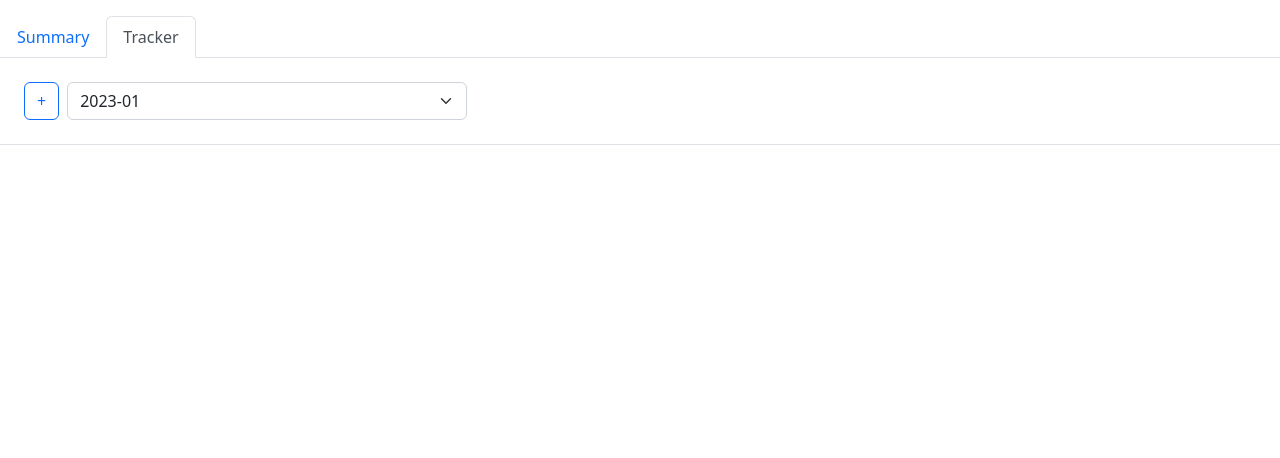
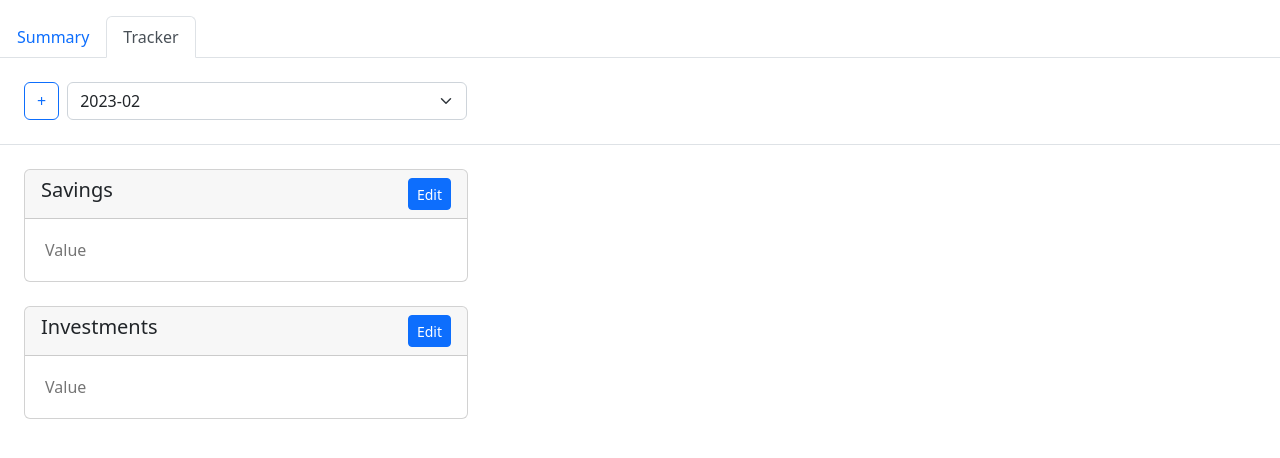
Before and after one commit to barbarathorslund/asset-tracker, a React (Create React App) app: page / in a window 1280 px wide. Both pictures are taken after a click on the tab "Tracker". Shown: the top 458 px of the page. Built offline with nearby package versions, Linux system fonts and the light colour scheme.

Commit message:
Add AssetCard

```diff
--- a/src/App.css
+++ b/src/App.css
@@ -3,8 +3,15 @@
     flex-direction: column;
     justify-content: center;
     align-items: stretch;
+    box-sizing: border-box;
 }
 
 .maxw-400 {
     max-width: 400px;
 }
+
+input:disabled {
+    background-color: unset;
+    border: 2px solid transparent;
+    color: black !important;
+}
--- a/src/components/AddEntryModal.tsx
+++ b/src/components/AddEntryModal.tsx
@@ -51,7 +51,7 @@ const EntryModal = ({ show, handleClose, entries, setEntries }: ModalProps) => {
           variant="primary"
           onClick={() => {
             if (!monthExists(entryMonth)) {
-              setEntries((prevArray) => [...prevArray, { month: entryMonth }]);
+              setEntries((prevArray) => [{ month: entryMonth }, ...prevArray]);
             }
             handleClose();
           }}
--- /dev/null
+++ b/src/components/AssetCard.tsx
@@ -0,0 +1,58 @@
+import React, { useState } from "react";
+import Card from "react-bootstrap/Card";
+import ListGroup from "react-bootstrap/ListGroup";
+import Button from "react-bootstrap/Button";
+
+interface AssetCardProps {
+  title: string;
+}
+
+const AssetCard = ({ title }: AssetCardProps) => {
+  const [isEditing, setIsEditing] = useState(false);
+
+  const toggleEdit = () => {
+    setIsEditing(!isEditing);
+  };
+
+  return (
+    <Card style={{ maxWidth: "444px" }} className="m-4">
+      <form>
+        <Card.Header>
+          <div className="d-flex mb-0 justify-content-between">
+            <Card.Title>{title}</Card.Title>
+            {isEditing ? (
+              <Button
+                variant="primary"
+                size="sm"
+                type="submit"
+                onClick={(e) => {
+                  e.preventDefault();
+
+                  toggleEdit();
+                }}
+              >
+                Save
+              </Button>
+            ) : (
+              <Button
+                variant="primary"
+                size="sm"
+                onClick={(e) => {
+                  toggleEdit();
+                  e.preventDefault();
+                }}
+              >
+                Edit
+              </Button>
+            )}
+          </div>
+        </Card.Header>
+        <Card.Body>
+          <input type="number" placeholder="Value" disabled={!isEditing} />
+        </Card.Body>
+      </form>
+    </Card>
+  );
+};
+
+export default AssetCard;
--- a/src/components/ModeTab.tsx
+++ b/src/components/ModeTab.tsx
@@ -9,10 +9,10 @@ export interface Entries {
 }
 
 export const ModeTab = () => {
-  const [assetTypes, setAssetTypes] = useState([]);
+  const [assetTypes, setAssetTypes] = useState(["Savings", "Investments"]);
   const [entries, setEntries] = useState<Entries[]>([
+    { month: "2023-02" },
     { month: "2023-01" },
-    { month: "2023-02" },
   ]);
   const [currentMonth, setCurrentMonth] = useState("");
 
@@ -26,7 +26,11 @@ export const ModeTab = () => {
         <Summary />
       </Tab>
       <Tab eventKey="tracker" title="Tracker">
-        <Tracker entries={entries} setEntries={setEntries} />
+        <Tracker
+          entries={entries}
+          setEntries={setEntries}
+          assetTypes={assetTypes}
+        />
       </Tab>
     </Tabs>
   );
--- a/src/components/Tracker.tsx
+++ b/src/components/Tracker.tsx
@@ -3,13 +3,15 @@ import Form from "react-bootstrap/Form";
 import Button from "react-bootstrap/Button";
 import AddEntryModal from "./AddEntryModal";
 import { Entries } from "./ModeTab";
+import AssetCard from "./AssetCard";
 
 interface TrackerProps {
   entries: Entries[];
   setEntries: Dispatch<SetStateAction<Entries[]>>;
+  assetTypes: string[];
 }
 
-const Tracker = ({ entries, setEntries }: TrackerProps) => {
+const Tracker = ({ entries, setEntries, assetTypes }: TrackerProps) => {
   const [showAddEntryModal, setShowAddEntryModal] = useState(false);
 
   const handleCloseAddEntryModal = () => setShowAddEntryModal(false);
@@ -32,11 +34,14 @@ const Tracker = ({ entries, setEntries }: TrackerProps) => {
           setEntries={setEntries}
         />
         <Form.Select className="maxw-400">
-          {entries.map((entry) => (
+          {entries?.map((entry) => (
             <option key={entry.month}>{entry.month}</option>
           ))}
         </Form.Select>
       </div>
+      {assetTypes.map((type) => (
+        <AssetCard title={type} key={type} />
+      ))}
     </div>
   );
 };
```
